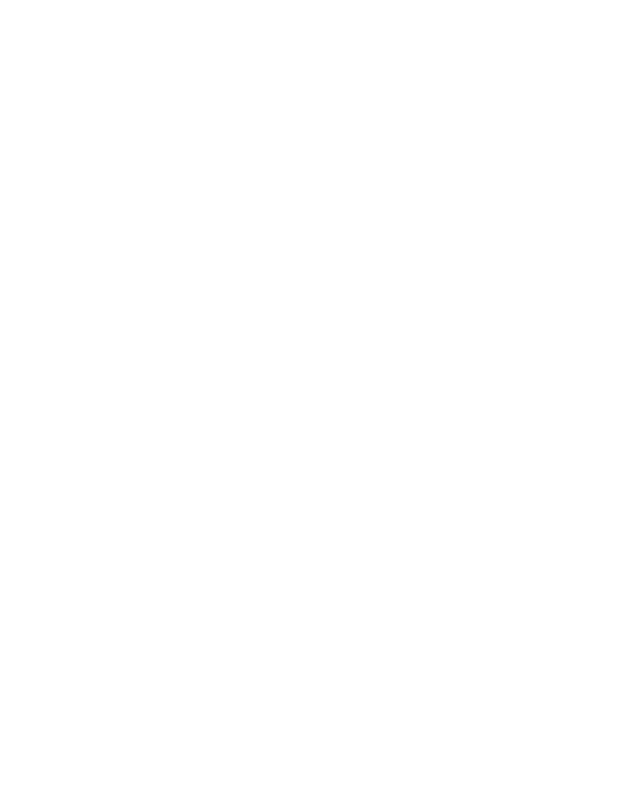
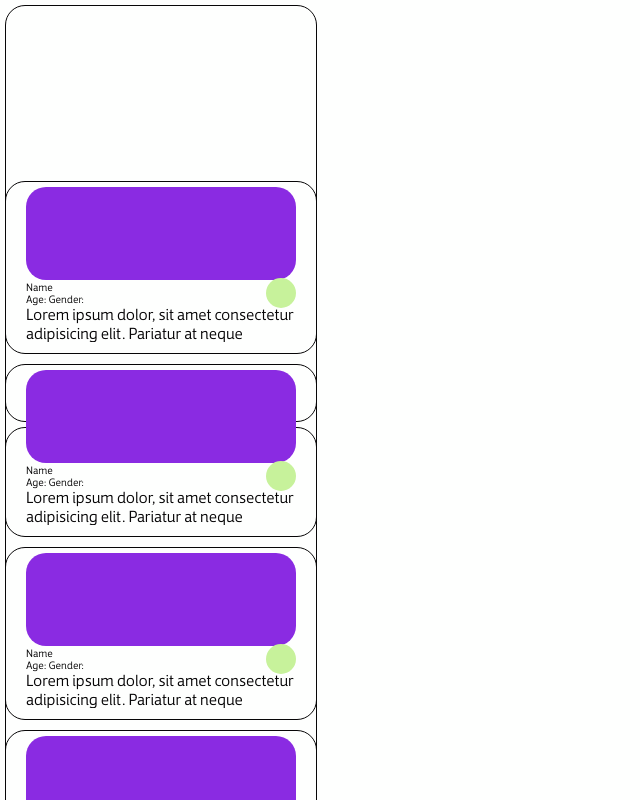
Before and after one commit to wakahuNgacha/AmberAlertKe, a Nuxt app: page /home in a window 1280 px wide. Shown: the top 800 px of the page, without its empty margins (0-640 px from the left). Built offline with nearby package versions, Linux system fonts and the light colour scheme.

Commit message:
feat: addition of missing person component

```diff
--- a/components/HowItWorksComponent.vue
+++ b/components/HowItWorksComponent.vue
@@ -57,7 +57,7 @@ onMounted(applyRandomColors);
 <style scoped>
 .holder{
 	width: 100%;
-	background-color: var(--amberalert-green);
+	/* background-color: var(--amberalert-green); */
 	padding-left: 10px;
     padding-right: 10px;
 	height: 100vh;
--- a/components/HowToJoinComponent.vue
+++ b/components/HowToJoinComponent.vue
@@ -52,30 +52,36 @@
 }
 .right{
     display: flex;
+    width: 50%;
     flex-direction: column;
+    padding:20px;
 }
 .heading{
     height:30%;
-    width: 100%;
+    width: 70%;
     padding-top: 20px;
     display: flex;
 }
 .details{
     height: 30%;
-    width: 100%;
+    width: 40%;
     padding-top: 20px;
 }
 .callToAction{
     height: 40%;
     display: flex;
-
+    justify-content: space-between;
 }
 .public{
-    background-color: var(--amberalert-darkGreen);
+    background-color: var(--amberalert-orange);
+    width: 49%;
+    height: 150px;
+    border-radius: 20px;
 }
-
 .coordinators{
     background-color: var(--amberalert-green);
+    width: 49%;
+    height:150px;
+    border-radius: 50px;
 }
-
 </style>
--- /dev/null
+++ b/components/home/Header.vue
@@ -0,0 +1,12 @@
+<template>
+    <div class="holder">
+        <span>this is the header</span>
+    </div>
+
+</template>
+
+<script setup>
+</script>
+
+<style>
+</style>
--- a/components/home/MissingPersonCard.vue
+++ b/components/home/MissingPersonCard.vue
@@ -1,9 +1,84 @@
 <template>
+    <div class="holder">
+        <div class="image">
+            <img src="" alt="">
+        </div>
+        <div class="text">
+            <div class="top">
+                <div class="name">
+                    <span class="mediumText">Name</span>
+                    <span>Age: Gender: </span>
+                </div>
+                <div class="status">
+
+                </div>
+            </div>
+
+            <div class="details">
+                <span class="normalText">Lorem ipsum dolor, sit amet consectetur adipisicing elit. Pariatur at neque cupiditate debitis illo qui excepturi! Porro, neque magnam eos, omnis eum quas nisi quasi quaerat vero debitis dignissimos sequi!</span>
+            </div>
+
+        </div>
+    </div>
 
 </template>
 
 <script setup>
+
 </script>
 
 <style>
+.holder{
+    width: 300px;
+    height: 400px;
+    border-radius: 20px;
+    padding-top:5px;
+    padding-left: 5px;
+    padding-right:5px;
+    padding-bottom:10px;
+    margin: 5px;
+    border: 1px solid var(--amberalert-text);
+    display: flex;
+    flex-direction: column;
+    justify-content: center;
+    align-items: center;
+}
+.image{
+    height: 60%;
+    width: 90%;
+    background-color: blueviolet;
+    border-radius: 20px;
+}
+.text{
+    display: flex;
+    flex-direction: column;
+    height:40%;
+    width: 90%;
+    padding-left: 1%;
+    padding-right: 1%;
+}
+.top{
+    height: 40%;
+    width: 100%;
+    display: flex;
+    justify-content: space-between;
+    align-items: center;
+}
+.name{
+    display: flex;
+    flex-direction: column;
+    width: 70%;
+}
+
+.status{
+    width: 30px;
+    height: 30px;
+    background-color: var(--amberalert-green);
+    border-radius: 50%;
+}
+.details{
+    height: 60%;
+    width: 100%;
+    overflow: hidden;
+}
 </style>
--- a/pages/home.vue
+++ b/pages/home.vue
@@ -1,8 +1,14 @@
 <template>
+    <HomeHeader/>
+    <div class="holder">
+        <HomeMissingPersonCard v-for="i in 5"/>
+    </div>
 
 </template>
 
 <script setup>
+import MissingPersonCard from '~/components/home/MissingPersonCard.vue';
+
 </script>
 
 <style>
```
Also changed, not shown: components/home/HomeHeader.vue (deleted, +0 -9 lines).
